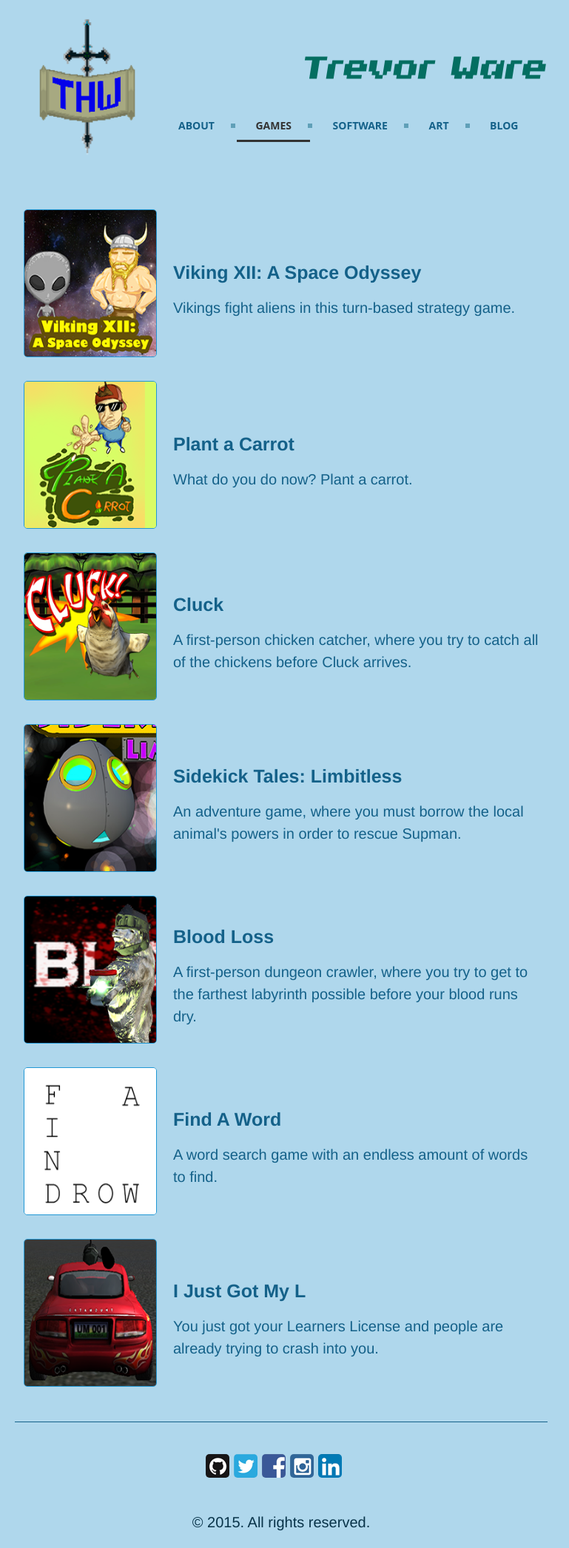
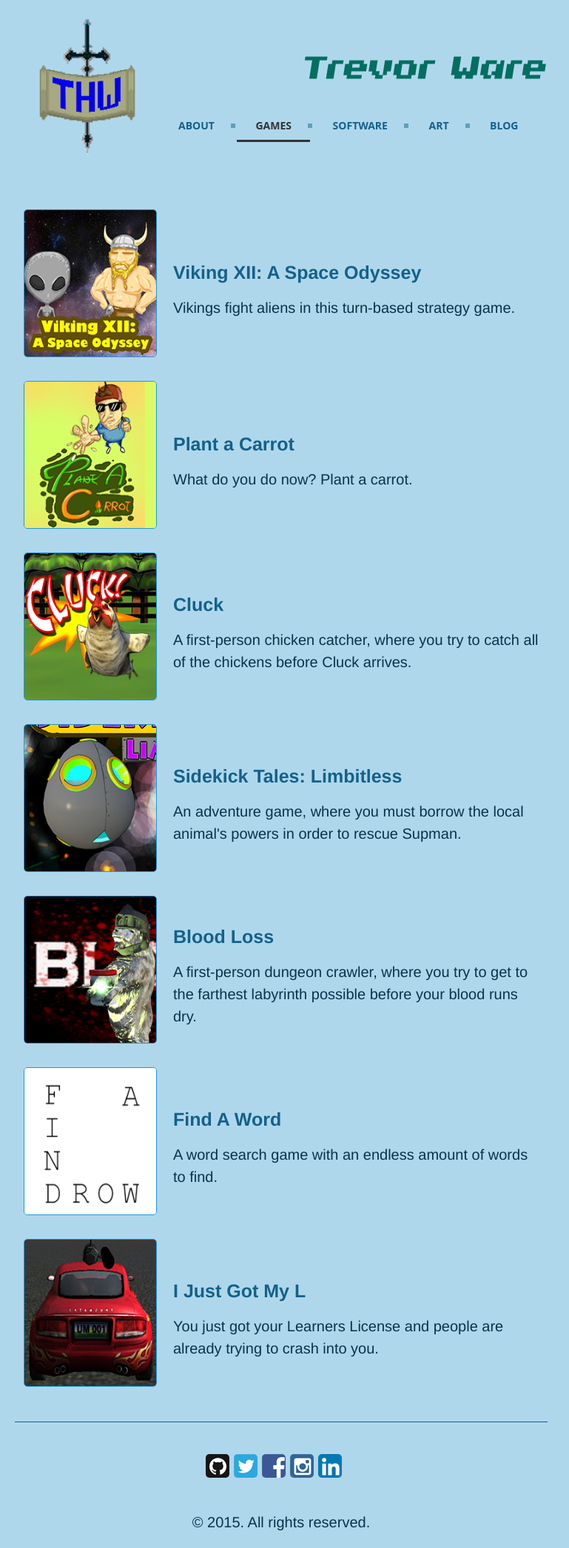
Before and after one commit to twarrre/twarrre.github.io, a Jekyll site: the page built from games.md, in a window 1280 px wide. Shown: the whole page at 74% size, without its empty margins (260-1029 px from the left). Built offline with Jekyll 4.4.1, drawn with Linux system fonts in a browser that asks for light colours.

Commit message:
Rearranging links.

```diff
--- a/games.md
+++ b/games.md
@@ -16,10 +16,10 @@
 				<td>
 					<a class="list" href="{{ post.url }}">
 						<h3>{{ post.title }}</h3>
-						<p>
-							{{ post.desc }}
-						</p>
 					</a>
+					<p>
+						{{ post.desc }}
+					</p>
 				</td>
 			</tr>
 		{% endfor %}
```
